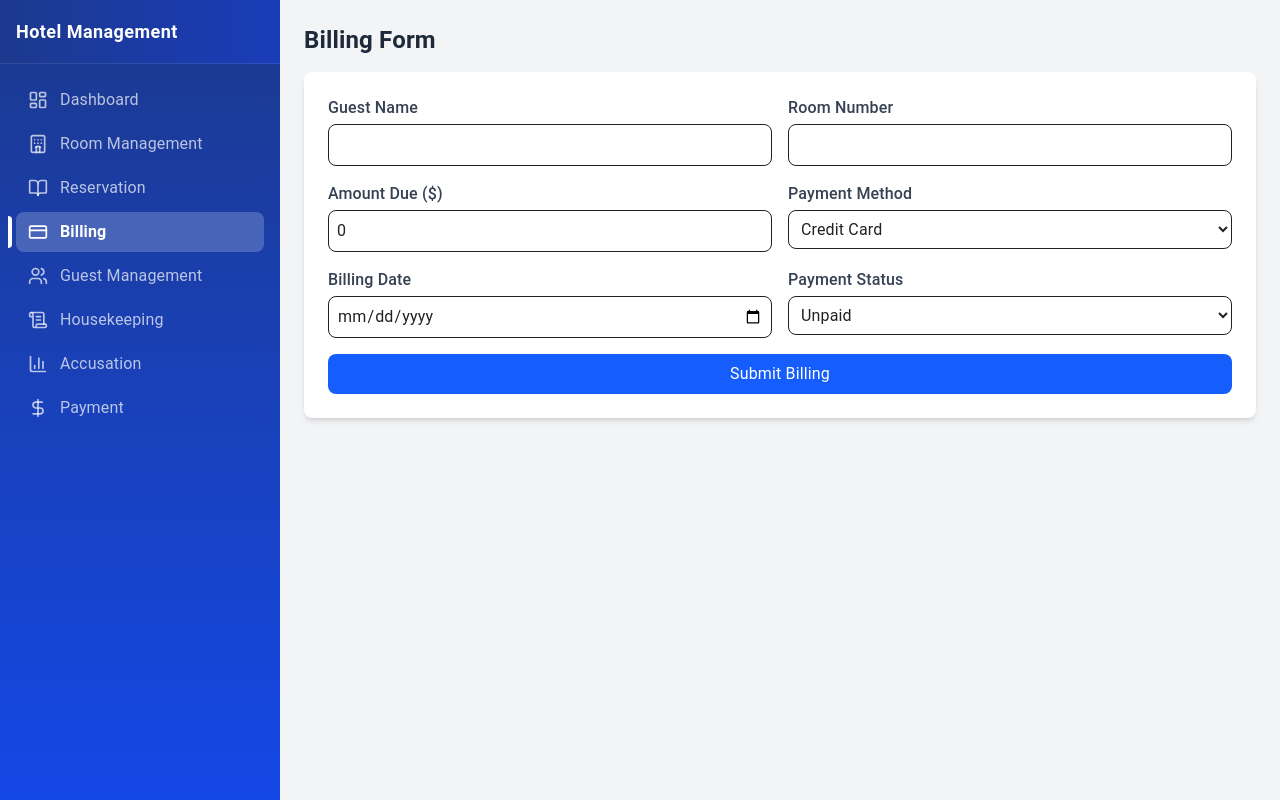
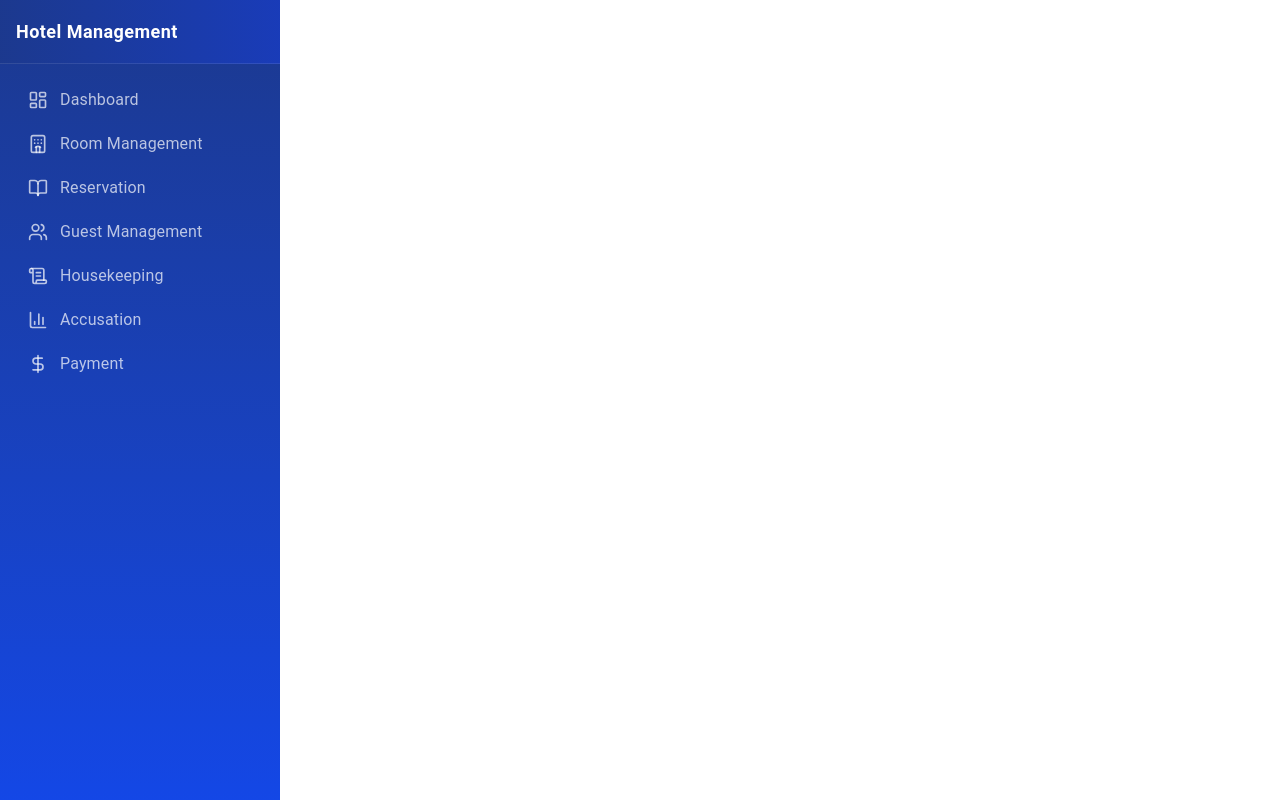
Before and after one commit to DonShanilka/hotel_management_system, a React (Vite) app: page /billing in a window 1280 px wide. Built offline with nearby package versions, Linux system fonts and the light colour scheme.

Commit message:
remove billing Page

```diff
--- a/src/App.tsx
+++ b/src/App.tsx
@@ -4,7 +4,6 @@ import Sidebar from './components/Sidebar';
 import Dashboard from './pages/Dashboard';
 import RoomManagement from './pages/RoomManagement';
 import Reservation from './pages/Reservation';
-import Billing from './pages/Billing';
 import GuestManagement from './pages/GuestManagement';
 import Housekeeping from './pages/Housekeeping';
 import Reporting from './pages/Accusation';
@@ -23,7 +22,6 @@ const App: React.FC = () => {
             <Route path="/dashboard" element={<Dashboard />} />
             <Route path="/room-management" element={<RoomManagement />} />
             <Route path="/reservation" element={<Reservation />} />
-            <Route path="/billing" element={<Billing />} />
             <Route path="/guest-management" element={<GuestManagement />} />
             <Route path="/housekeeping" element={<Housekeeping />} />
             <Route path="/accusation" element={<Reporting />} />
--- a/src/components/Sidebar.tsx
+++ b/src/components/Sidebar.tsx
@@ -20,7 +20,6 @@ const Sidebar = () => {
     { text: 'Dashboard', icon: LayoutDashboard, path: '/dashboard' },
     { text: 'Room Management', icon: Hotel, path: '/room-management' },
     { text: 'Reservation', icon: BookOpen, path: '/reservation' },
-    { text: 'Billing', icon: CreditCard, path: '/billing' },
     { text: 'Guest Management', icon: Users, path: '/guest-management' },
     { text: 'Housekeeping', icon: ScrollText, path: '/housekeeping' },
     { text: 'Accusation', icon: BarChart3, path: '/accusation' },
--- a/src/pages/Billing.tsx
+++ /dev/null
@@ -1,123 +0,0 @@
-import React, { useState } from 'react';
-
-const Billing: React.FC = () => {
-  const [guestName, setGuestName] = useState('');
-  const [roomNumber, setRoomNumber] = useState('');
-  const [amountDue, setAmountDue] = useState(0);
-  const [paymentMethod, setPaymentMethod] = useState('Credit Card');
-  const [billingDate, setBillingDate] = useState('');
-  const [paymentStatus, setPaymentStatus] = useState('Unpaid');
-
-  const handleSubmit = (e: React.FormEvent) => {
-    e.preventDefault();
-
-    const billingData = {
-      guestName,
-      roomNumber,
-      amountDue,
-      paymentMethod,
-      billingDate,
-      paymentStatus,
-    };
-
-    console.log('Billing Created:', billingData);
-
-    // Reset form after submission
-    setGuestName('');
-    setRoomNumber('');
-    setAmountDue(0);
-    setPaymentMethod('Credit Card');
-    setBillingDate('');
-    setPaymentStatus('Unpaid');
-  };
-
-  return (
-    <div className="p-6 bg-gray-100 min-h-screen">
-      <h1 className="text-2xl font-semibold text-gray-800 mb-4">Billing Form</h1>
-
-      <form onSubmit={handleSubmit} className="bg-white p-6 rounded-lg shadow-md">
-        <div className="grid grid-cols-1 md:grid-cols-2 gap-4">
-          <div>
-            <label className="block text-gray-700 font-medium mb-1">Guest Name</label>
-            <input
-              type="text"
-              value={guestName}
-              onChange={(e) => setGuestName(e.target.value)}
-              className="w-full p-2 border rounded-lg"
-              required
-            />
-          </div>
-
-          <div>
-            <label className="block text-gray-700 font-medium mb-1">Room Number</label>
-            <input
-              type="text"
-              value={roomNumber}
-              onChange={(e) => setRoomNumber(e.target.value)}
-              className="w-full p-2 border rounded-lg"
-              required
-            />
-          </div>
-
-          <div>
-            <label className="block text-gray-700 font-medium mb-1">Amount Due ($)</label>
-            <input
-              type="number"
-              value={amountDue}
-              onChange={(e) => setAmountDue(parseFloat(e.target.value))}
-              className="w-full p-2 border rounded-lg"
-              required
-            />
-          </div>
-
-          <div>
-            <label className="block text-gray-700 font-medium mb-1">Payment Method</label>
-            <select
-              value={paymentMethod}
-              onChange={(e) => setPaymentMethod(e.target.value)}
-              className="w-full p-2 border rounded-lg"
-              required
-            >
-              <option value="Credit Card">Credit Card</option>
-              <option value="Debit Card">Debit Card</option>
-              <option value="Cash">Cash</option>
-            </select>
-          </div>
-
-          <div>
-            <label className="block text-gray-700 font-medium mb-1">Billing Date</label>
-            <input
-              type="date"
-              value={billingDate}
-              onChange={(e) => setBillingDate(e.target.value)}
-              className="w-full p-2 border rounded-lg"
-              required
-            />
-          </div>
-
-          <div>
-            <label className="block text-gray-700 font-medium mb-1">Payment Status</label>
-            <select
-              value={paymentStatus}
-              onChange={(e) => setPaymentStatus(e.target.value)}
-              className="w-full p-2 border rounded-lg"
-              required
-            >
-              <option value="Unpaid">Unpaid</option>
-              <option value="Paid">Paid</option>
-            </select>
-          </div>
-        </div>
-
-        <button
-          type="submit"
-          className="mt-4 w-full bg-blue-600 text-white py-2 rounded-lg hover:bg-blue-700 transition"
-        >
-          Submit Billing
-        </button>
-      </form>
-    </div>
-  );
-};
-
-export default Billing;
--- a/src/pages/Payment.tsx
+++ b/src/pages/Payment.tsx
@@ -5,6 +5,7 @@ const Payment: React.FC = () => {
   const [amount, setAmount] = useState(0);
   const [custId, setCustId] = useState('');
   const [cash, setChash] = useState(0);
+  const [balance, setBalance] = useState(0);
   const [paymentList, setPaymentList] = useState<any[]>([]);
 
   const handleSubmit = (e: React.FormEvent) => {
@@ -23,6 +24,7 @@ const Payment: React.FC = () => {
     setPaymentMethod('Credit Card');
     setAmount(0);
     setChash(0);
+    setBalance(0);
     setCustId('');
   };
 
@@ -79,6 +81,16 @@ const Payment: React.FC = () => {
               required
             />
           </div>
+          <div>
+            <label className="block text-gray-700 font-medium mb-1">Balance</label>
+            <input
+              type="number"
+              value={balance}
+              onChange={(e) => setBalance(parseFloat(e.target.value))}
+              className="w-full p-2 border rounded-lg"
+              required
+            />
+          </div>
         </div>
 
         <button
```
